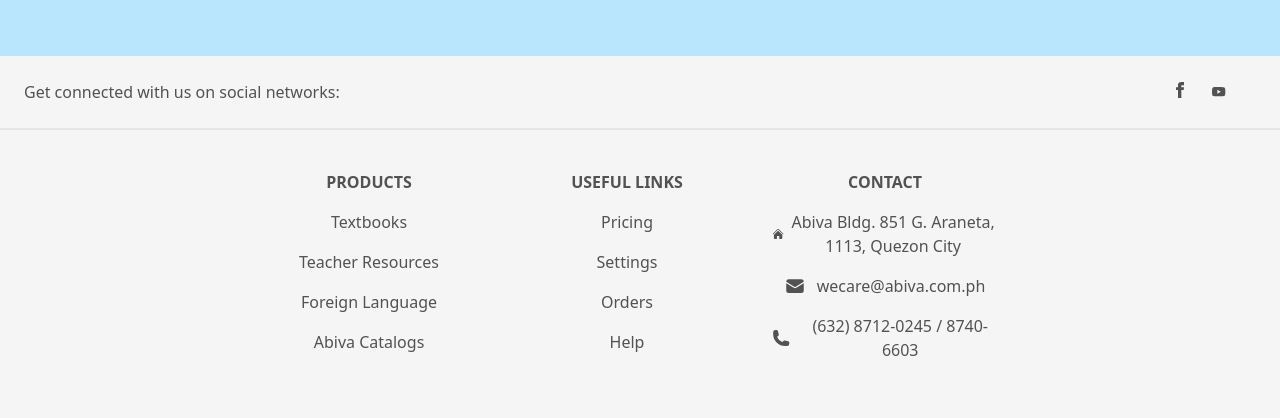
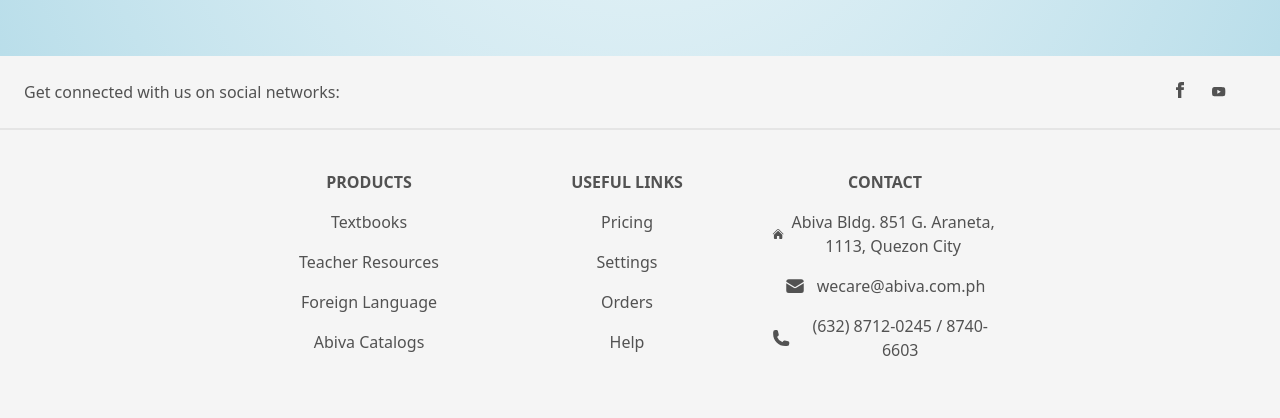
Before and after one commit to dnblank123/web-abiva, a website: page build/index.html in a window 1280 px wide. Shown: the part 1724-2142 px from the top of the page. Drawn offline with Linux system fonts and the light colour scheme.

Commit message:
Update index.html

```diff
--- a/build/index.html
+++ b/build/index.html
@@ -12,7 +12,7 @@
     </head>
 
 
-    <body class="min-h-screen bg-sky-200">
+    <body class="min-h-screen radial-blue">
 
         <header class="bg-blue-300 text-white sticky shadow-lg top-0 z-10">
 
```
